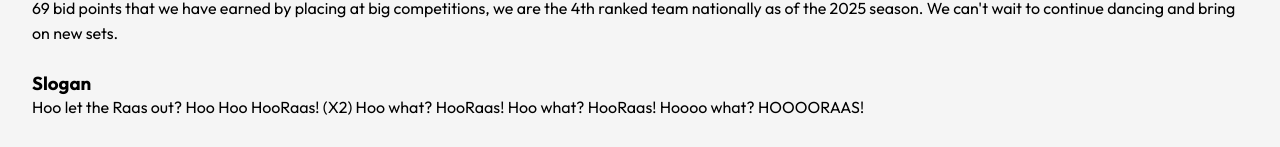
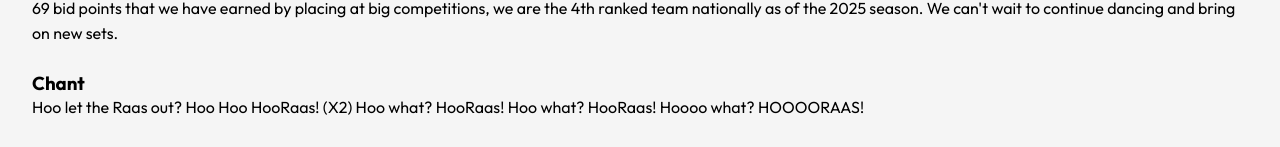
Before and after one commit to ausdin567567/hooraas, a React (Vite) app: page /about in a window 1280 px wide. Shown: the part 805-952 px from the top of the page. Built offline with nearby package versions, Linux system fonts and the light colour scheme.

Commit message:
Changed slogan to chant

```diff
--- a/src/Pages/About.jsx
+++ b/src/Pages/About.jsx
@@ -32,7 +32,7 @@ const AboutPage = () => {
         Founded in 2008, HooRaas has grown to be a nationally competitive garba-raas dance team each year. Every year, we dance ot fresh sets and craft unforgettable themes, including our Dora and Minion themes recently. We've been privileged to compete at Raas All Stars, the national collegiate raas-garba championship, a total of 6 times. With 69 bid points that we have earned by placing at big competitions, we are the 4th ranked team nationally as of the 2025 season. We can't wait to continue dancing and bring on new sets.
         </p>
 
-        <h3>Slogan</h3>
+        <h3>Chant</h3>
         <p>
         Hoo let the Raas out? Hoo Hoo HooRaas! (X2) Hoo what? HooRaas! Hoo what? HooRaas! Hoooo what? HOOOORAAS!
         </p>
```
